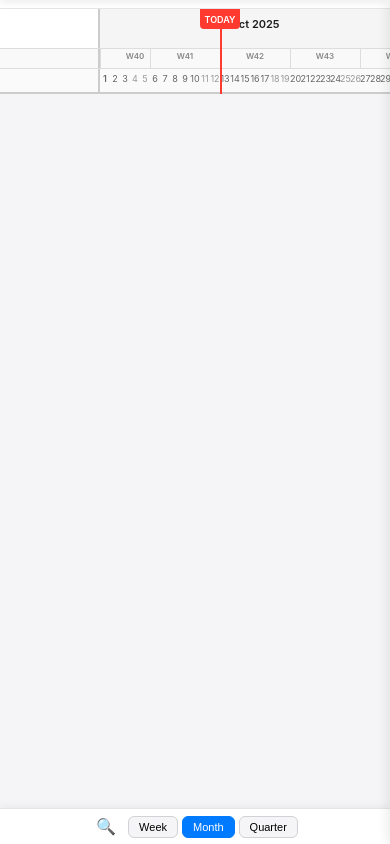
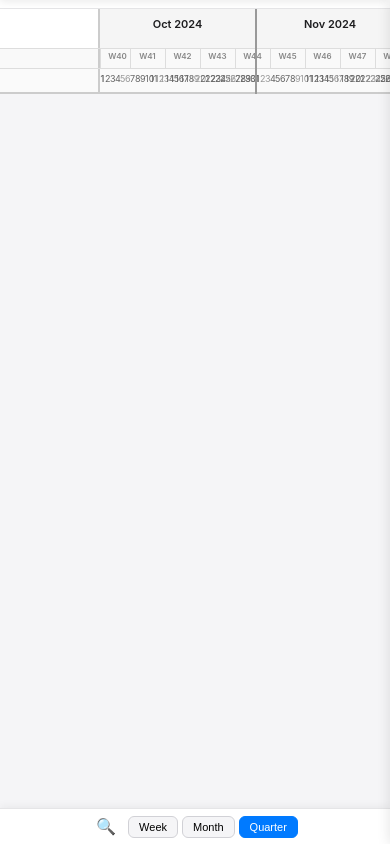
Before and after one commit to snizzleorg/supportplanner, a website: page mobile/public/index.html in a window 390 px wide. Drawn offline with Linux system fonts and the light colour scheme; no server answers.

Commit message:
Set default date range to 2 years and default zoom to quarter
Changes to mobile app:
- Date range: Changed from current month + 6 months to -12 months to +12 months (2 years total)
- Default zoom: Changed from 'month' to 'quarter'
- Updated UI: 'Quarter' button now shows as active by default

This provides a better overview of events with more context
both in the past and future.

Version 1760276700

```diff
--- a/mobile/public/app-simple.js
+++ b/mobile/public/app-simple.js
@@ -6,7 +6,7 @@
  * Features: View, create, edit, delete events across multiple calendars.
  */
 
-console.log('📱 Mobile Timeline v1760276600 loaded');
+console.log('📱 Mobile Timeline v1760276700 loaded');
 
 // ============================================
 // CONFIGURATION & CONSTANTS
@@ -83,7 +83,7 @@ const state = {
   events: [],
   holidays: [],
   dateRange: getDefaultDateRange(),
-  zoom: 'month',
+  zoom: 'quarter',
   searchQuery: '',
   selectedCalendars: new Set()
 };
@@ -94,13 +94,13 @@ const state = {
 
 /**
  * Calculate default date range for timeline display
- * Returns range from start of current month to 6 months ahead
+ * Returns range from 12 months before today to 12 months after today (2 years total)
  * @returns {{from: Date, to: Date}} Date range object
  */
 function getDefaultDateRange() {
   const today = new Date();
-  const from = new Date(today.getFullYear(), today.getMonth(), 1);
-  const to = new Date(today.getFullYear(), today.getMonth() + 6, 1);
+  const from = new Date(today.getFullYear(), today.getMonth() - 12, 1);
+  const to = new Date(today.getFullYear(), today.getMonth() + 12, 1);
   return { from, to };
 }
 
--- a/mobile/public/index.html
+++ b/mobile/public/index.html
@@ -78,14 +78,14 @@
         <button class="icon-btn" id="searchBtn" title="Search">🔍</button>
         <div class="zoom-controls">
             <button class="control-btn" data-zoom="week">Week</button>
-            <button class="control-btn active" data-zoom="month">Month</button>
-            <button class="control-btn" data-zoom="quarter">Quarter</button>
+            <button class="control-btn" data-zoom="month">Month</button>
+            <button class="control-btn active" data-zoom="quarter">Quarter</button>
         </div>
     </div>
 
     <!-- Status Bar -->
     <div class="status-bar" id="statusBar"></div>
 
-    <script type="module" src="/app-simple.js?v=1760276600"></script>
+    <script type="module" src="/app-simple.js?v=1760276700"></script>
 </body>
 </html>
```
